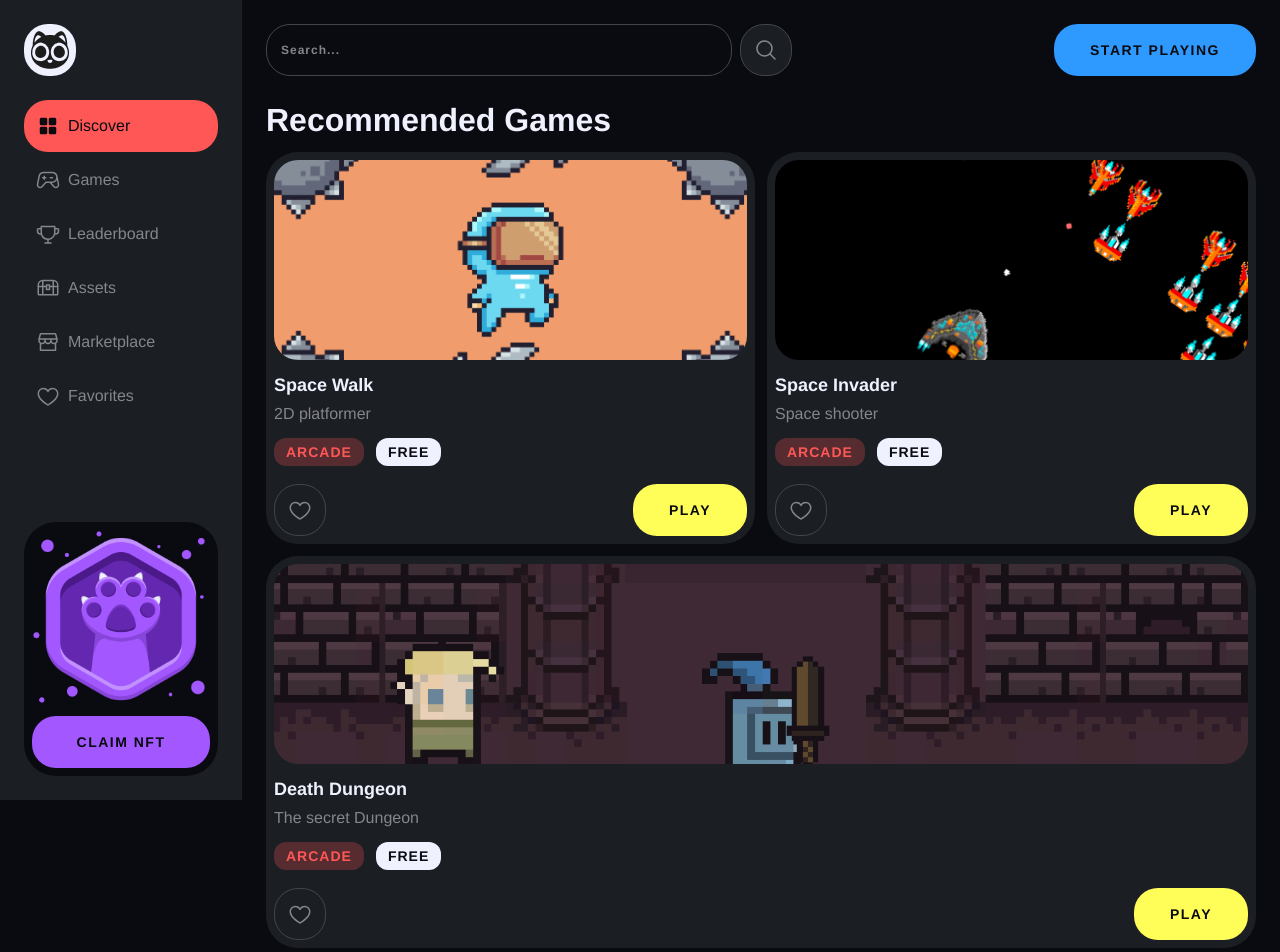
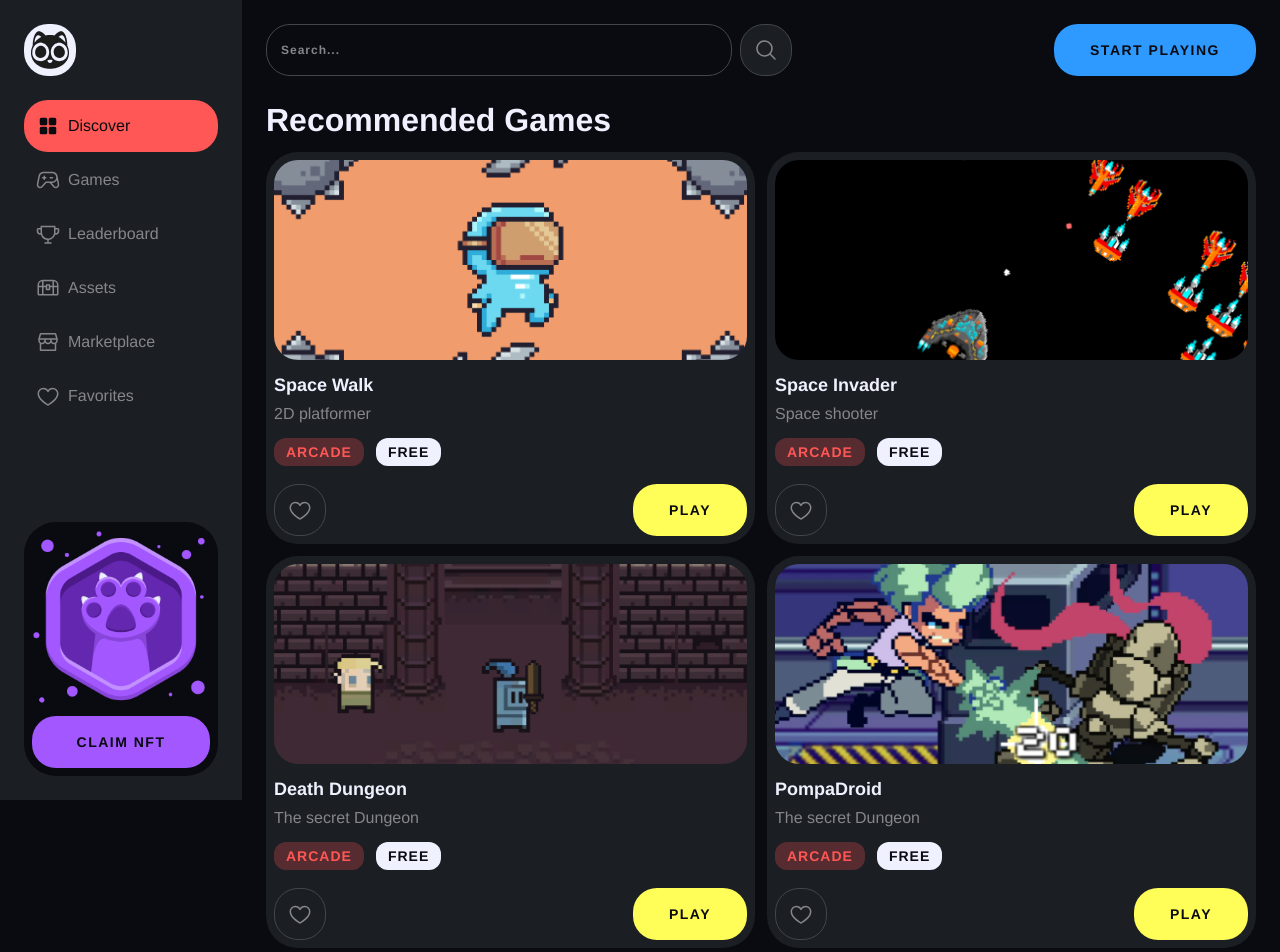
Before and after one commit to dolianich/CATME, a Next.js app: page /discover in a window 1280 px wide. Shown: the top 952 px of the page. Built offline with nearby package versions, Linux system fonts and the light colour scheme.

Commit message:
Added PompaDroid game

```diff
--- a/app/gameData/gamesData.ts
+++ b/app/gameData/gamesData.ts
@@ -1,6 +1,7 @@
 import SpaceWalkCover from './SpaceWalk/src/SpaceWalkCover.png';
 import SpaceInvadersCover from './SpaceInvaders/src/SpaceInvadersCover.png';
 import DeathDungeonCover from './DeathDungeon/src/DeathDungeonCoverpng.png';
+import PompaDroidCover from './PompaDroid/src/PompaDroidCover.png';
 
  export const gamesData = [
     {
@@ -44,6 +45,20 @@ import DeathDungeonCover from './DeathDungeon/src/DeathDungeonCoverpng.png';
       gameBuild: '',
       status: '',
       path: '/deathDungeon'
-      },
+    },
+    {
+      id: '4',
+      title: 'PompaDroid',
+      category: 'arcade',
+      cover: PompaDroidCover,
+      price: 'free',
+      shortDescription: 'The secret Dungeon',
+      developer: '',
+      releaseDate: '',
+      fullDescription: '',
+      gameBuild: '',
+      status: '',
+      path: '/pompaDroid'
+    },
 
   ];
```
Also changed, not shown: app/games/pompaDroid/page.module.css (added, +15 -0 lines), app/games/pompaDroid/page.tsx (added, +25 -0 lines), app/gameData/PompaDroid/src/PompaDroidCover.png (added).
